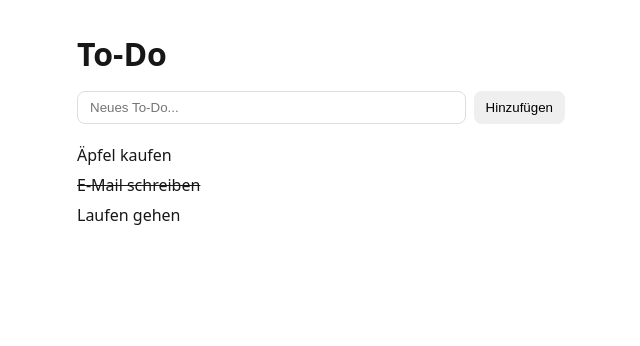
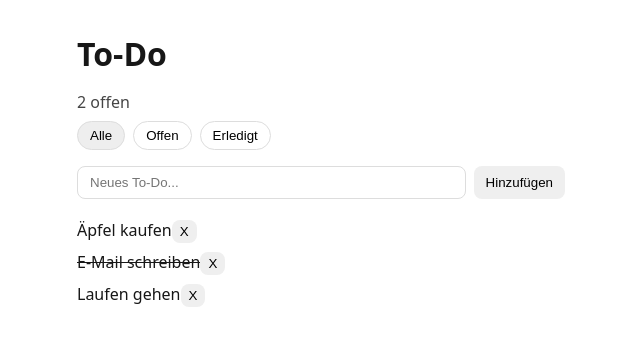
Before and after one commit to AdamKuzniarski/To-do-App2, a Next.js app: page / in a window 1280 px wide. Shown: the top 346 px of the page, without its empty margins (319-959 px from the left). Built offline with nearby package versions, Linux system fonts and the light colour scheme.

Commit message:
add filter function

```diff
--- /dev/null
+++ b/components/FilterBar.js
@@ -0,0 +1,35 @@
+import styled from "styled-components";
+
+export default function FilterBar({ value, onChange }) {
+  return (
+    <Bar role="tablist" aria-label="To-Do Filter">
+      {[
+        { key: "all", label: "Alle" },
+        { key: "open", label: "Offen" },
+        { key: "done", label: "Erledigt" },
+      ].map((f) => (
+        <FilterButton
+          key={f.key}
+          $active={value === f.key}
+          onClick={() => onChange(f.key)}
+        >
+          {f.label}
+        </FilterButton>
+      ))}
+    </Bar>
+  );
+}
+
+const Bar = styled.div`
+  display: flex;
+  gap: 8px;
+  margin: 8px 0 16px;
+`;
+
+const FilterButton = styled.button`
+  border: 1px solid #ddd;
+  border-radius: 999px;
+  padding: 6px 12px;
+  cursor: pointer;
+  background: ${(p) => (p.$active ? "#eee" : "transparent")};
+`;
--- a/components/TodoItem.js
+++ b/components/TodoItem.js
@@ -1,9 +1,18 @@
 import styled from "styled-components";
 
-export default function TodoItem({ todo, onToggle }) {
+export default function TodoItem({ todo, onToggle, onDelete }) {
   return (
     <Item $completed={todo.completed} onClick={() => onToggle?.(todo.id)}>
-      {todo.text}
+      <span>{todo.text}</span>
+      <DeleteButton
+        aria-label={`Löschen: ${todo.text}`}
+        onClick={(event) => {
+          event.stopPropagation();
+          onDelete?.(todo.id);
+        }}
+      >
+        X
+      </DeleteButton>
     </Item>
   );
 }
@@ -14,3 +23,10 @@ const Item = styled.li`
   user-select: none;
   text-decoration: ${(p) => (p.$completed ? "line-through" : "none")};
 `;
+
+const DeleteButton = styled.button`
+  border: none;
+  border-radius: 8px;
+  padding: 4px 8px;
+  cursor: pointer;
+`;
--- a/components/TodoList.js
+++ b/components/TodoList.js
@@ -1,12 +1,12 @@
 import TodoItem from "./TodoItem";
 import styled from "styled-components";
 
-export default function TodoList({ todos, onToggle }) {
+export default function TodoList({ todos, onToggle, onDelete }) {
   if (!todos?.length) return <Empty>Keine To-Dos.</Empty>;
   return (
     <List>
       {todos.map((t) => (
-        <TodoItem key={t.id} todo={t} onToggle={onToggle} />
+        <TodoItem key={t.id} todo={t} onToggle={onToggle} onDelete={onDelete} />
       ))}
     </List>
   );
--- a/pages/index.js
+++ b/pages/index.js
@@ -1,7 +1,8 @@
 import styled from "styled-components";
 import TodoList from "@/components/TodoList";
 import TodoForm from "@/components/TodoForm";
-import { useState } from "react";
+import FilterBar from "@/components/FilterBar";
+import { useMemo, useState } from "react";
 
 const initialTodos = [
   { id: "1", text: "Äpfel kaufen", completed: false },
@@ -12,12 +13,12 @@ const initialTodos = [
 export default function HomePage() {
   const [todos, setTodos] = useState(initialTodos);
   const [text, setText] = useState("");
+  const [filter, setFilter] = useState("all");
 
   function handleAdd(event) {
     event.preventDefault();
     const clean = text.trim();
     if (!clean) return;
-
 
     setTodos((prev) => [
       ...prev,
@@ -31,13 +32,32 @@ export default function HomePage() {
       prev.map((t) => (t.id === id ? { ...t, completed: !t.completed } : t))
     );
   }
+  function handleDelete(id) {
+    setTodos((prev) => prev.filter((t) => t.id !== id));
+  }
+
+  const openCount = useMemo(
+    () => todos.reduce((acc, t) => acc + (t.completed ? 0 : 1), 0),
+    [todos]
+  );
+
+  const visibleTodos = useMemo(() => {
+    if (filter === "open") return todos.filter((t) => !t.completed);
+    if (filter === "done") return todos.filter((t) => t.completed);
+    return todos; // alle todos werden zurückgegeben
+  }, [todos, filter]);
   return (
     <Main>
       <Title>To-Do</Title>
-      <TodoForm value={text} onChange={setText} onSubmit={handleAdd}>
-        {}
-      </TodoForm>
-      <TodoList todos={todos} onToggle={handleToggle} />
+      <Counter>{openCount} offen</Counter>
+      <FilterBar value={filter} onChange={setFilter} />
+      <TodoForm value={text} onChange={setText} onSubmit={handleAdd} />
+
+      <TodoList
+        todos={visibleTodos}
+        onToggle={handleToggle}
+        onDelete={handleDelete}
+      />
     </Main>
   );
 }
@@ -52,3 +72,8 @@ const Main = styled.main`
 const Title = styled.h1`
   margin-bottom: 1rem;
 `;
+
+const Counter = styled.div`
+  opacity: 0.8;
+  margin-bottom: 8px;
+`;
```
